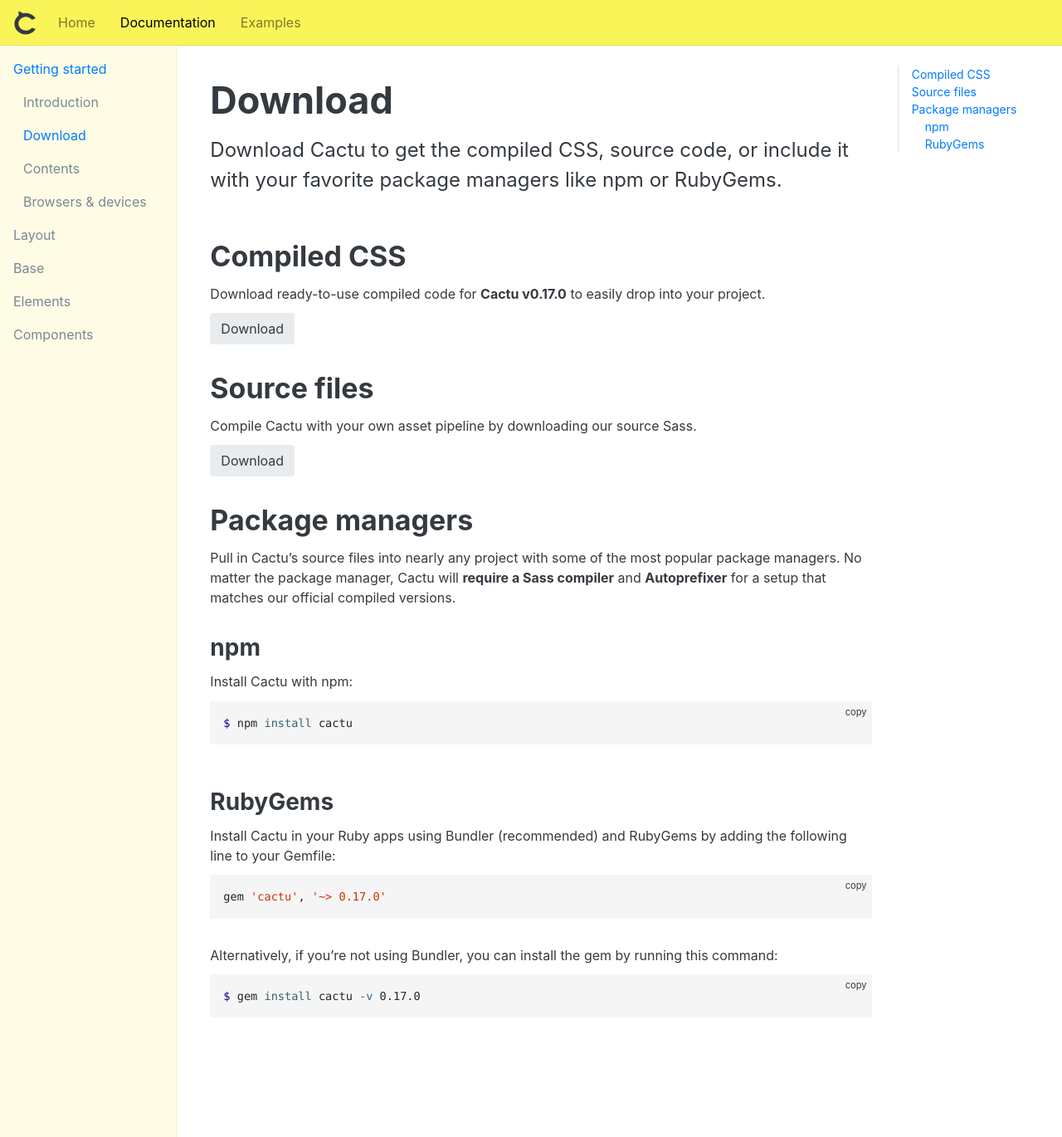
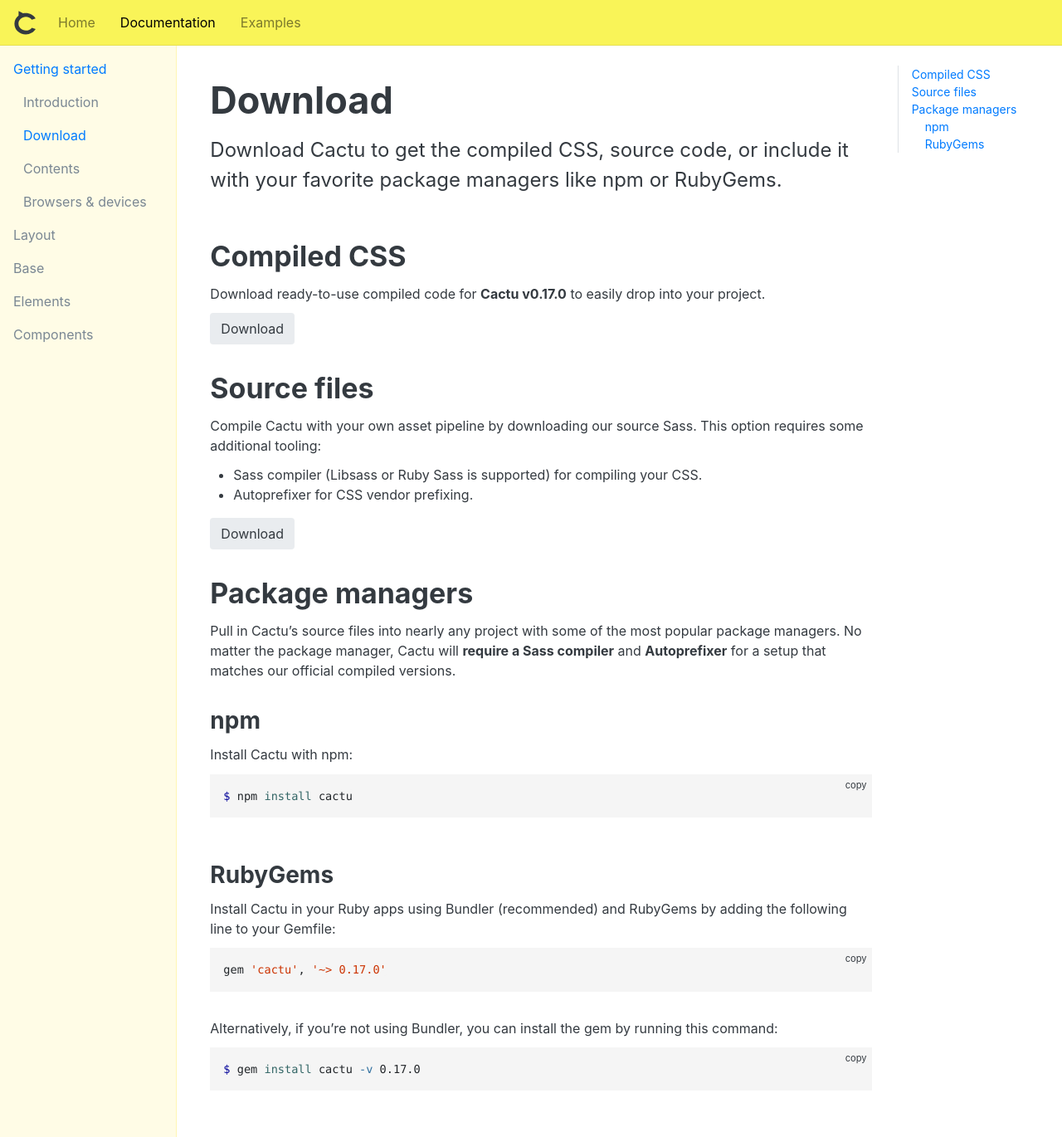
Before and after one commit to mendozagioo/cactu, a Jekyll site: the page built from documentation/getting-started/download.md, in a window 1280 px wide and 1370 px high. Shown: the whole window at 83% size. Built offline with Jekyll 4.4.1, drawn with Linux system fonts in a browser that asks for light colours; the table of contents is made by our own code.

Commit message:
Adding requirements for precompile

```diff
--- a/documentation/getting-started/download.md
+++ b/documentation/getting-started/download.md
@@ -16,7 +16,11 @@ Download ready-to-use compiled code for **Cactu v0.17.0** to easily drop into yo
 
 ## Source files
 
-Compile Cactu with your own asset pipeline by downloading our source Sass.
+Compile Cactu with your own asset pipeline by downloading our source Sass. This option requires some additional tooling:
+
+* Sass compiler (Libsass or Ruby Sass is supported) for compiling your CSS.
+* Autoprefixer for CSS vendor prefixing.
+
 
 <a class="button" href="https://github.com/mendozagioo/cactu/archive/master.zip">Download</a>
 
```
